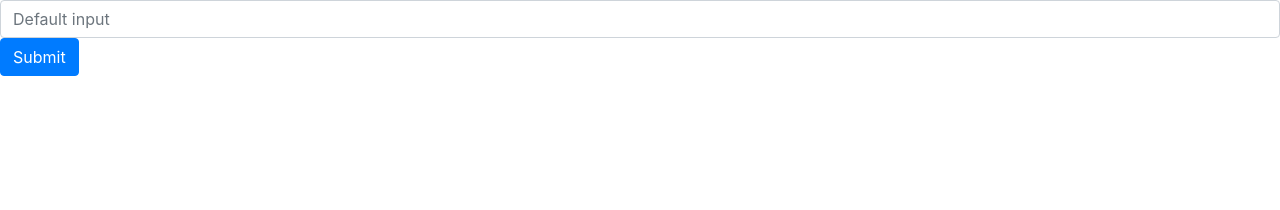
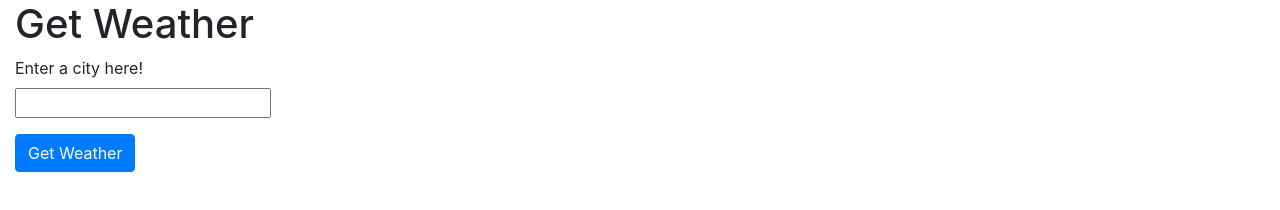
Before and after one commit to ejkennelly/CurrentWeather, a plain HTML site: page index.html in a window 1280 px wide. Drawn offline with nearby package versions, Linux system fonts and the light colour scheme.

Commit message:
Fixed city input form

```diff
--- a/index.html
+++ b/index.html
@@ -7,20 +7,39 @@
 
     <link href=https://stackpath.bootstrapcdn.com/bootstrap/4.5.2/css/bootstrap.min.css
     rel="stylesheet">
+    <link href="style.css" rel="stylesheet">
+    <div class="container-fluid">
+        <h1>Get Weather</h1>
+      </div>
+
   </head>
   <body>
-      <container>
-    <form>
-      <input id="cityInput" class="form-control" type="text" placeholder="Default input" />
-      <button id="submitCity" type="submit" class="btn btn-primary">Submit</button>
-    </form>
+      <div class="container-fluid">
+          <div class="row">
+              <div class="col-lg-6">
+                <form>
+                    <div class="form-group">
+                        <label for="cityInput">Enter a city here!</label>
+                        <br>
+                        <input type="text" size="20" id="cityInput">
+                      </div>
+                  <button id="submitCity" type="submit" class="btn btn-primary">Get Weather</button>
+                </form>
+                </div>
+          </div>
+
+        </div>
+
     <div class="city"></div>
     <div class="date"></div>
     <div class="temp"></div>
     <div class="humidity"></div>
     <div class="windSpeed"></div>
     <div class="uvIndex"></div>
-    </container>
+
+    <script src="https://code.jquery.com/jquery-3.5.1.slim.min.js" integrity="sha384-DfXdz2htPH0lsSSs5nCTpuj/zy4C+OGpamoFVy38MVBnE+IbbVYUew+OrCXaRkfj" crossorigin="anonymous"></script>
+    <script src="https://cdn.jsdelivr.net/npm/popper.js@1.16.1/dist/umd/popper.min.js" integrity="sha384-9/reFTGAW83EW2RDu2S0VKaIzap3H66lZH81PoYlFhbGU+6BZp6G7niu735Sk7lN" crossorigin="anonymous"></script>
+    <script src="https://stackpath.bootstrapcdn.com/bootstrap/4.5.2/js/bootstrap.min.js" integrity="sha384-B4gt1jrGC7Jh4AgTPSdUtOBvfO8shuf57BaghqFfPlYxofvL8/KUEfYiJOMMV+rV" crossorigin="anonymous"></script>
     <script src="https://cdnjs.cloudflare.com/ajax/libs/jquery/3.2.1/jquery.min.js"></script>
     <script src="https://cdnjs.cloudflare.com/ajax/libs/open-weather/2.0.0/openweather.min.js" integrity="sha512-mlRoH3bU+q4t5clJkMwltJcka6JyNWsUJybBclHUiU0Bdux6LtcNqO8XMNi9/vp4+KCteAbc0hYnHU4Rh2SH+g==" crossorigin="anonymous"></script>
     <script src="logic.js"></script>
--- a/style.css
+++ b/style.css
@@ -0,0 +1,5 @@
+/* * {
+    margin: 10px;
+    padding:10px;
+    font-family: Impact, Haettenschweiler, 'Arial Narrow Bold', sans-serif;
+} */
```
